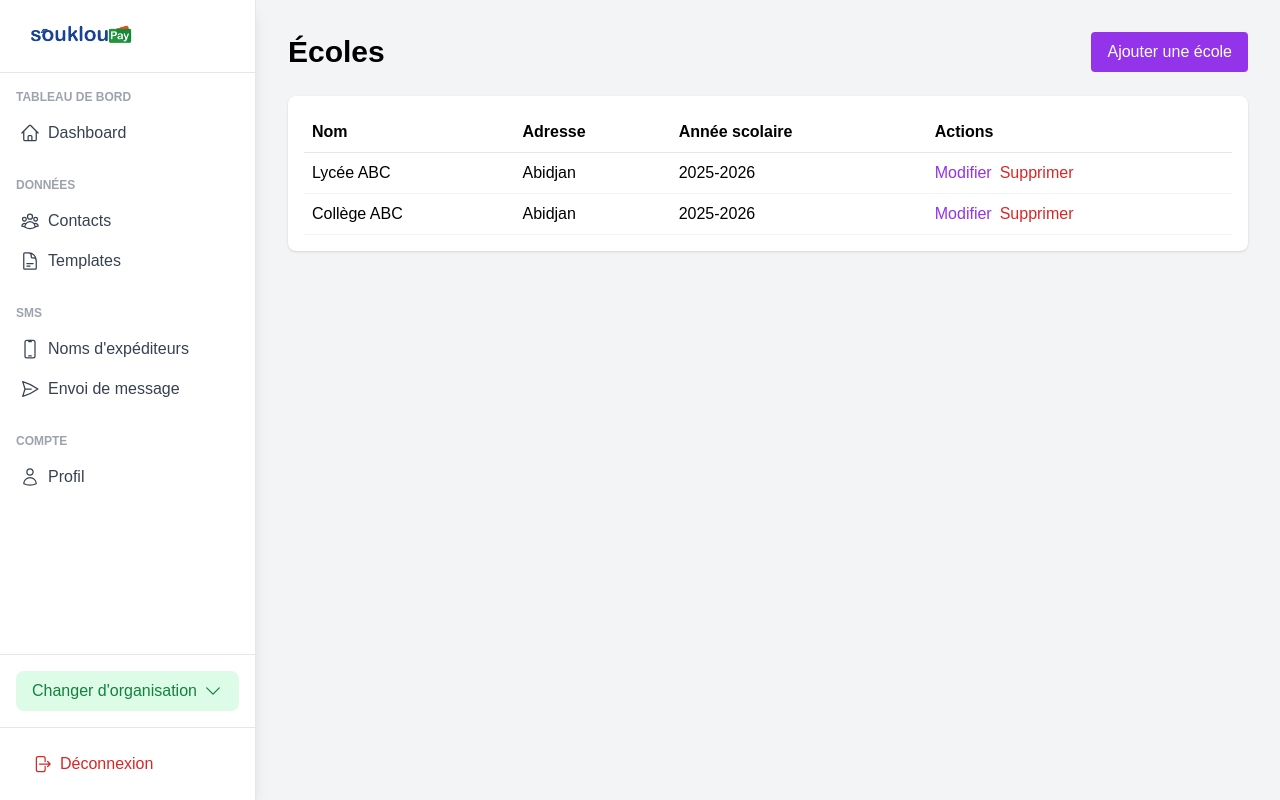
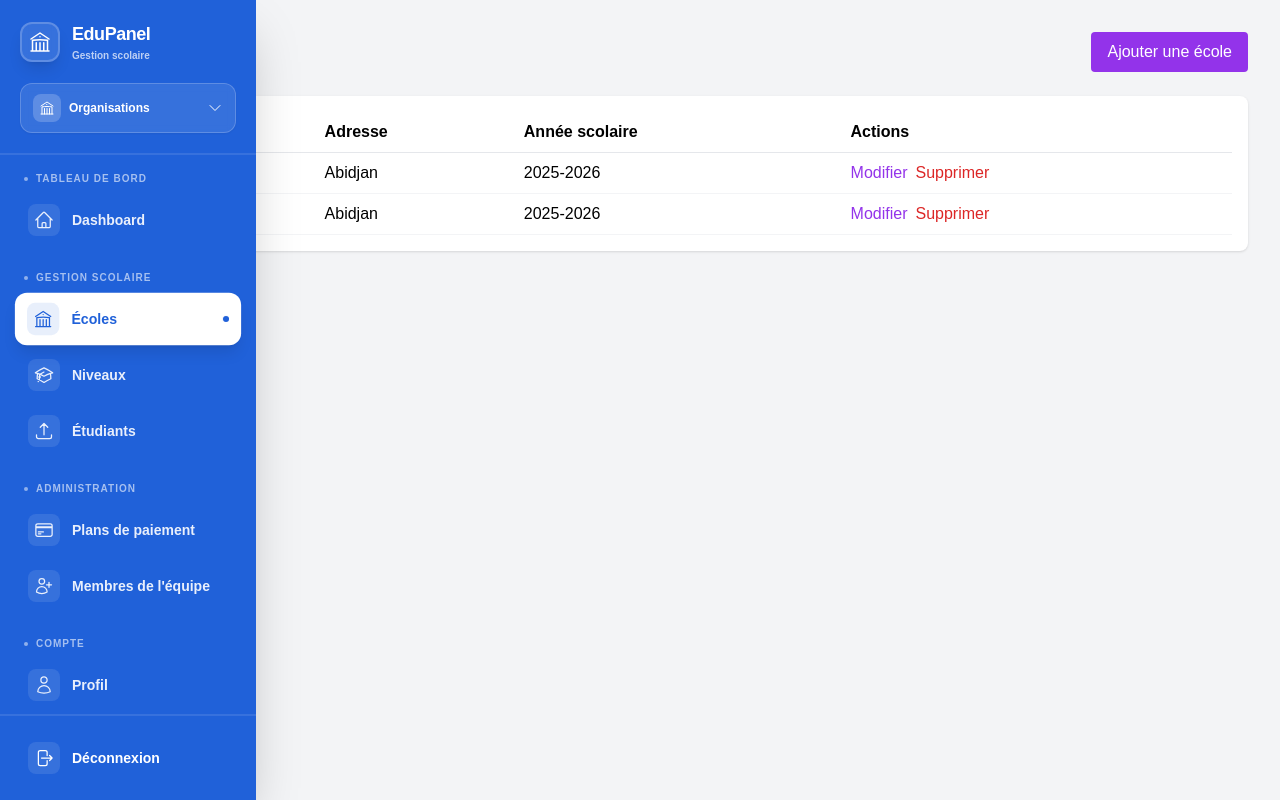
Before and after one commit to PaterneSeka1/SOUKLOU, a React app in the folder frontend/: page /admin/schools in a window 1280 px wide. Built offline with nearby package versions, Linux system fonts and the light colour scheme; the HTML template or start-up script is replaced by a standard one.

Commit message:
[UPDATE] : update sidebar to change style

```diff
--- a/frontend/src/components/admin/Sidebar.tsx
+++ b/frontend/src/components/admin/Sidebar.tsx
@@ -2,11 +2,12 @@ import { useState, useRef, useEffect } from "react"
 import { Link, useRouterState } from "@tanstack/react-router"
 import {
   HomeIcon,
-  UserGroupIcon,
-  DocumentTextIcon,
-  DevicePhoneMobileIcon,
-  PaperAirplaneIcon,
-  UserIcon, // icône profil
+  BuildingLibraryIcon,
+  AcademicCapIcon,
+  ArrowUpTrayIcon,
+  CreditCardIcon,
+  UserPlusIcon,
+  UserIcon,
   ArrowRightOnRectangleIcon,
   Bars3Icon,
   XMarkIcon,
@@ -20,221 +21,314 @@ export function Sidebar() {
   const menuRef = useRef<HTMLDivElement>(null)
   const dropdownRef = useRef<HTMLDivElement>(null)
 
-  // Simulons l’utilisateur avec ses organisations
+  const pathname = useRouterState({
+    select: (state) => state.location.pathname,
+  })
+
+  // 🔹 Fake user/orgs (à remplacer par ton store plus tard)
   const user = {
     organizations: [
       { id: "1", name: "Groupe Scolaire ABC" },
-      { id: "2", name: "Groupe Scolaire XYZ" },
-      { id: "3", name: "École Primaire 123" },
-      { id: "4", name: "Lycée DEF" },
-      { id: "5", name: "Collège LMN" },
-      { id: "6", name: "École GHI" },
+      { id: "2", name: "Lycée Moderne XYZ" },
+      { id: "3", name: "Collège Privé DEF" },
     ],
   }
 
-  const pathname = useRouterState({ select: (state) => state.location.pathname })
+  const hasMultipleOrgs = user.organizations.length > 1
 
+  // 🔹 Sections alignées avec Actions rapides
   const sections = [
-    { title: "Tableau de bord", links: [{ label: "Dashboard", icon: HomeIcon, to: "/admin/dashboard" }] },
     {
-      title: "Données",
+      title: "Tableau de bord",
+      links: [{ label: "Dashboard", icon: HomeIcon, to: "/admin/dashboard" }],
+    },
+    {
+      title: "Gestion scolaire",
       links: [
-        { label: "Contacts", icon: UserGroupIcon, to: "/admin/contacts" },
-        { label: "Templates", icon: DocumentTextIcon, to: "/admin/templates" },
+        {
+          label: "Écoles",
+          icon: BuildingLibraryIcon,
+          to: "/admin/schools",
+        },
+        {
+          label: "Niveaux",
+          icon: AcademicCapIcon,
+          to: "/admin/grades",
+        },
+        {
+          label: "Étudiants",
+          icon: ArrowUpTrayIcon,
+          to: "/admin/students",
+        },
       ],
     },
     {
-      title: "SMS",
+      title: "Administration",
       links: [
-        { label: "Noms d'expéditeurs", icon: DevicePhoneMobileIcon, to: "/admin/senders" },
-        { label: "Envoi de message", icon: PaperAirplaneIcon, to: "/admin/send-message" },
+        {
+          label: "Plans de paiement",
+          icon: CreditCardIcon,
+          to: "/admin/payments/plans",
+        },
+        {
+          label: "Membres de l'équipe",
+          icon: UserPlusIcon,
+          to: "/admin/teams",
+        },
       ],
     },
-    { title: "Compte", links: [{ label: "Profil", icon: UserIcon, to: "/admin/settings" }] },
+    {
+      title: "Compte",
+      links: [{ label: "Profil", icon: UserIcon, to: "/admin/profil" }],
+    },
   ]
 
-  // Animation slide mobile
+  // 🔹 Animation mobile
   const [menuHeight, setMenuHeight] = useState(0)
   useEffect(() => {
     if (menuRef.current) setMenuHeight(menuRef.current.scrollHeight)
   }, [isOpen])
 
-  const handleSelectOrg = (orgId: string) => {
-    console.log("Organisation sélectionnée :", orgId)
+  // 🔹 Fermer dropdown org au clic extérieur
+  useEffect(() => {
+    const handler = (e: MouseEvent) => {
+      if (dropdownRef.current && !dropdownRef.current.contains(e.target as Node)) {
+        setOrgDropdownOpen(false)
+      }
+    }
+    if (orgDropdownOpen) document.addEventListener("mousedown", handler)
+    return () => document.removeEventListener("mousedown", handler)
+  }, [orgDropdownOpen])
+
+  const handleSelectOrg = (id: string) => {
+    console.log("Organisation sélectionnée :", id)
     setOrgDropdownOpen(false)
     setIsOpen(false)
   }
 
-  const hasMultipleOrgs = user.organizations.length > 1
-
-  // 🔹 Fermeture automatique si clic à l'extérieur
-  useEffect(() => {
-    const handleClickOutside = (event: MouseEvent) => {
-      if (dropdownRef.current && !dropdownRef.current.contains(event.target as Node)) {
-        setOrgDropdownOpen(false)
-      }
-    }
-    if (orgDropdownOpen) document.addEventListener("mousedown", handleClickOutside)
-    return () => document.removeEventListener("mousedown", handleClickOutside)
-  }, [orgDropdownOpen])
-
-  const OrgButton = ({ mobile = false }: { mobile?: boolean }) => (
-    <div className={`px-4 py-4 border-t relative`}>
+  const OrgButton = () => (
+    <div className="relative" ref={dropdownRef}>
       {hasMultipleOrgs ? (
         <>
           <button
             onClick={() => setOrgDropdownOpen(!orgDropdownOpen)}
-            className="flex items-center justify-between w-full px-4 py-2 rounded-lg bg-green-100 text-green-700 hover:bg-green-200 font-medium transition"
+            className="flex items-center justify-between w-full px-3 py-2.5 rounded-xl bg-white/10 text-white hover:bg-white/20 font-semibold transition-all duration-300 hover:scale-[1.01] border border-white/20 shadow-sm backdrop-blur-sm"
           >
-            <span>Changer d'organisation</span>
-            <ChevronDownIcon
-              className={`w-5 h-5 transition-transform ${orgDropdownOpen ? "rotate-180" : ""}`}
-            />
+            <div className="flex items-center gap-2">
+              <div className="w-7 h-7 rounded-lg bg-white/20 flex items-center justify-center">
+                <BuildingLibraryIcon className="w-4 h-4" />
+              </div>
+              <span className="text-xs">Organisations</span>
+            </div>
+            <ChevronDownIcon className={`w-4 h-4 transition-transform duration-300 ${orgDropdownOpen ? "rotate-180" : ""}`} />
           </button>
-
           {orgDropdownOpen && (
-            <>
-              {/* Overlay */}
-              <div className="fixed inset-0 bg-black bg-opacity-20 z-40" />
-
-              {/* Panel dropdown au-dessus du bouton */}
-              <div
-                ref={dropdownRef}
-                className="absolute left-0 bottom-full mb-2 w-64 max-h-80 overflow-y-auto bg-white border rounded shadow-lg z-50"
-              >
-                {user.organizations.map((org) => (
+            <div className="absolute top-full left-0 right-0 mt-2 bg-white rounded-xl shadow-2xl border border-gray-200 overflow-hidden z-50 animate-in fade-in slide-in-from-top-2 duration-200">
+              {user.organizations.map((org, index) => (
                 <button
                   key={org.id}
                   onClick={() => handleSelectOrg(org.id)}
-                    className="block w-full text-left px-4 py-2 hover:bg-gray-100 transition"
+                  className={`w-full text-left px-3 py-2.5 hover:bg-gray-50 transition-all duration-200 text-xs font-medium text-gray-700 hover:text-[#2061D9] ${
+                    index !== user.organizations.length - 1 ? "border-b border-gray-100" : ""
+                  }`}
                 >
+                  <div className="flex items-center gap-2">
+                    <div className="w-1.5 h-1.5 rounded-full bg-[#2061D9]"></div>
                     {org.name}
+                  </div>
                 </button>
               ))}
             </div>
-            </>
           )}
         </>
       ) : (
-        <Link
-          to="/admin/organizations/add"
-          className="flex items-center gap-2 w-full px-4 py-2 rounded-lg bg-green-100 text-green-700 hover:bg-green-200 font-medium transition"
-        >
-          <PlusIcon className="w-5 h-5" />
-          Ajouter une organisation
-        </Link>
+        <button className="flex items-center justify-center gap-2 w-full px-3 py-2.5 rounded-xl bg-white/10 text-white hover:bg-white/20 font-semibold transition-all duration-300 hover:scale-[1.01] border border-white/20 shadow-sm backdrop-blur-sm">
+          <div className="w-7 h-7 rounded-lg bg-white/20 flex items-center justify-center">
+            <PlusIcon className="w-4 h-4" />
+          </div>
+          <span className="text-xs">Ajouter organisation</span>
+        </button>
       )}
     </div>
   )
 
   return (
     <>
-      {/* Navbar mobile */}
-      <header className="lg:hidden fixed top-0 left-0 right-0 bg-white border-b shadow z-50 flex items-center justify-between px-4 py-3">
-        <div className="text-[#2061D9] font-bold text-xl">
-          <img src="/logo2.png" alt="Logo" className="h-8" />
+      {/* 🔹 NAVBAR MOBILE */}
+      <div className="lg:hidden fixed top-0 left-0 right-0 z-50 bg-white shadow-lg px-6 py-5 flex items-center justify-between border-b-2 border-gray-100">
+        <div className="flex items-center gap-3">
+          <div className="w-12 h-12 rounded-2xl bg-[#2061D9] flex items-center justify-center shadow-lg">
+            <BuildingLibraryIcon className="w-7 h-7 text-white" />
+          </div>
+          <div>
+            <div className="text-xl font-bold text-gray-900 tracking-tight">EduPanel</div>
+            <div className="text-xs text-gray-500 font-medium">Gestion scolaire</div>
+          </div>
         </div>
         <button
           onClick={() => setIsOpen(!isOpen)}
-          className="p-2 bg-[#2061D9] text-white rounded-lg"
+          className="p-3 rounded-2xl bg-gray-100 text-gray-700 hover:bg-gray-200 transition-all duration-200 border-2 border-gray-200 hover:scale-110"
         >
           {isOpen ? <XMarkIcon className="w-6 h-6" /> : <Bars3Icon className="w-6 h-6" />}
         </button>
-      </header>
+      </div>
 
-      {/* Overlay mobile */}
+      {/* 🔹 OVERLAY MOBILE */}
       {isOpen && (
         <div
-          className="lg:hidden fixed inset-0 bg-black bg-opacity-30 z-30"
+          className="lg:hidden fixed inset-0 bg-black/60 backdrop-blur-sm z-40 transition-opacity duration-300"
           onClick={() => setIsOpen(false)}
         />
       )}
 
-      {/* Menu mobile */}
+      {/* 🔹 MENU MOBILE */}
       <div
-        className="lg:hidden fixed top-16 left-0 right-0 overflow-hidden transition-all duration-300 ease-in-out z-40"
-        style={{ maxHeight: isOpen ? `${menuHeight}px` : "0px" }}
+        ref={menuRef}
+        style={{
+          maxHeight: isOpen ? `${menuHeight}px` : "0px",
+        }}
+        className="lg:hidden fixed top-[88px] left-0 right-0 z-40 bg-white overflow-hidden transition-all duration-300 ease-out shadow-2xl border-b-2 border-gray-200"
       >
-        <div ref={menuRef} className="bg-white border-b shadow">
+        <div className="p-6 space-y-6">
+          <OrgButton />
+
           {sections.map((section) => (
-            <div key={section.title} className="py-2 border-t first:border-t-0">
-              <p className="text-gray-400 uppercase text-xs font-semibold px-4 mb-1">{section.title}</p>
+            <div key={section.title} className="space-y-3">
+              <div className="flex items-center gap-2 px-2">
+                <div className="h-1 w-1 rounded-full bg-[#2061D9]"></div>
+                <div className="text-xs font-bold text-gray-500 uppercase tracking-widest">
+                  {section.title}
+                </div>
+              </div>
+              <div className="space-y-2">
                 {section.links.map((link) => {
                   const isActive = pathname.startsWith(link.to)
                   return (
                     <Link
-                    key={link.label}
+                      key={link.to}
                       to={link.to}
                       onClick={() => setIsOpen(false)}
-                    className={`flex items-center gap-2 px-4 py-2 rounded-lg transition
-                      ${isActive ? "bg-[#2061D9]/10 text-[#2061D9] font-semibold" : "text-gray-700 hover:bg-gray-100 hover:text-[#2061D9]"}`}
+                      className={`group flex items-center gap-4 px-5 py-4 rounded-2xl transition-all duration-300 ${
+                        isActive
+                          ? "bg-[#2061D9] text-white shadow-xl shadow-[#2061D9]/30 scale-[1.01]"
+                          : "text-gray-700 hover:bg-gray-50 hover:scale-[1.01] border-2 border-transparent hover:border-gray-200"
+                      }`}
                     >
-                    <link.icon className="w-5 h-5" />
-                    {link.label}
+                      <div className={`w-10 h-10 rounded-xl flex items-center justify-center transition-all duration-300 ${
+                        isActive
+                          ? "bg-white/20 backdrop-blur-sm"
+                          : "bg-gray-100 group-hover:bg-gray-200"
+                      }`}>
+                        <link.icon className={`w-6 h-6 transition-transform duration-300 ${isActive ? "" : "group-hover:scale-110"}`} />
+                      </div>
+                      <span className="font-semibold">{link.label}</span>
+                      {isActive && (
+                        <div className="ml-auto w-2 h-2 rounded-full bg-white"></div>
+                      )}
                     </Link>
                   )
                 })}
               </div>
+            </div>
           ))}
 
-          {/* Organisation mobile */}
-          <OrgButton mobile />
-
-          {/* Déconnexion */}
-          <div className="px-4 py-4 border-t">
-            <button
-              onClick={() => console.log("Déconnexion")}
-              className="flex items-center gap-2 w-full px-4 py-2 rounded-lg hover:bg-red-50 transition text-red-600 font-medium"
-            >
-              <ArrowRightOnRectangleIcon className="w-5 h-5" />
+          <button className="flex items-center gap-4 px-5 py-4 rounded-2xl text-red-600 hover:bg-red-50 transition-all duration-300 w-full font-semibold border-2 border-transparent hover:border-red-200 hover:shadow-lg hover:shadow-red-500/10">
+            <div className="w-10 h-10 rounded-xl bg-red-100 flex items-center justify-center">
+              <ArrowRightOnRectangleIcon className="w-6 h-6" />
+            </div>
             Déconnexion
           </button>
         </div>
       </div>
+
+      {/* 🔹 SIDEBAR DESKTOP */}
+      <aside className="hidden lg:flex lg:flex-col fixed left-0 top-0 h-screen w-64 bg-[#2061D9] shadow-2xl z-30">
+        {/* Header */}
+        <div className="p-5 border-b-2 border-white/10">
+          <div className="flex items-center gap-3 mb-5">
+            <div className="w-10 h-10 rounded-xl bg-white/10 backdrop-blur-sm shadow-lg flex items-center justify-center border-2 border-white/20">
+              <BuildingLibraryIcon className="w-6 h-6 text-white" />
+            </div>
+            <div>
+              <div className="text-lg font-bold text-white tracking-tight">
+                EduPanel
+              </div>
+              <div className="text-[10px] text-white/70 font-semibold">Gestion scolaire</div>
+            </div>
+          </div>
+          <OrgButton />
         </div>
 
-      {/* Sidebar desktop */}
-      <aside className="hidden lg:flex lg:flex-col w-64 bg-white border-r shadow-lg h-screen sticky top-0">
-        <div className="px-6 py-4 border-b">
-          <img src="/logo2.png" alt="Logo" className="h-10" />
+        {/* Navigation */}
+        <nav className="flex-1 overflow-y-auto p-4 space-y-6 custom-scrollbar">
+          {sections.map((section) => (
+            <div key={section.title} className="space-y-1.5">
+              <div className="flex items-center gap-2 px-2 mb-2">
+                <div className="h-1 w-1 rounded-full bg-white/50"></div>
+                <div className="text-[10px] font-bold text-white/60 uppercase tracking-widest">
+                  {section.title}
                 </div>
-
-        <nav className="flex-1 overflow-y-auto px-2 py-4 space-y-6">
-          {sections.map((section) => (
-            <div key={section.title}>
-              <p className="text-gray-400 uppercase text-xs font-semibold px-2 mb-2">{section.title}</p>
+              </div>
+              <div className="space-y-1">
                 {section.links.map((link) => {
                   const isActive = pathname.startsWith(link.to)
                   return (
                     <Link
-                    key={link.label}
+                      key={link.to}
                       to={link.to}
-                    className={`flex items-center gap-2 px-3 py-2 rounded-lg transition
-                      ${isActive ? "bg-[#2061D9]/10 text-[#2061D9] font-semibold" : "text-gray-700 hover:bg-gray-100 hover:text-[#2061D9]"}`}
+                      className={`group flex items-center gap-3 px-3 py-2.5 rounded-xl transition-all duration-300 ${
+                        isActive
+                          ? "bg-white text-[#2061D9] shadow-lg scale-[1.01]"
+                          : "text-white/90 hover:bg-white/10 hover:scale-[1.01]"
+                      }`}
                     >
-                    <link.icon className="w-5 h-5" />
-                    {link.label}
+                      <div className={`w-8 h-8 rounded-lg flex items-center justify-center transition-all duration-300 ${
+                        isActive
+                          ? "bg-[#2061D9]/10"
+                          : "bg-white/10 group-hover:bg-white/20"
+                      }`}>
+                        <link.icon className={`w-5 h-5 transition-transform duration-300 ${isActive ? "" : "group-hover:scale-110"}`} />
+                      </div>
+                      <span className="font-semibold text-sm flex-1">{link.label}</span>
+                      {isActive && (
+                        <div className="w-1.5 h-1.5 rounded-full bg-[#2061D9] animate-pulse"></div>
+                      )}
                     </Link>
                   )
                 })}
               </div>
+            </div>
           ))}
         </nav>
 
-        {/* Organisation desktop */}
-        <OrgButton />
-
-        {/* Déconnexion */}
-        <div className="px-4 py-4 border-t">
-          <button
-            onClick={() => console.log("Déconnexion")}
-            className="flex items-center gap-2 w-full px-4 py-2 rounded-lg hover:bg-red-50 transition text-red-600 font-medium"
-          >
-            <ArrowRightOnRectangleIcon className="w-5 h-5" />
-            Déconnexion
+        {/* Footer */}
+        <div className="p-4 border-t-2 border-white/10">
+          <button className="group flex items-center gap-3 px-3 py-2.5 rounded-xl text-white hover:bg-white/10 transition-all duration-300 w-full font-semibold hover:scale-[1.01]">
+            <div className="w-8 h-8 rounded-lg bg-white/10 flex items-center justify-center group-hover:bg-white/20 group-hover:scale-110 transition-all duration-300">
+              <ArrowRightOnRectangleIcon className="w-5 h-5 group-hover:translate-x-0.5 transition-transform" />
+            </div>
+            <span className="text-sm">Déconnexion</span>
           </button>
         </div>
       </aside>
+
+      <style jsx>{`
+        .custom-scrollbar::-webkit-scrollbar {
+          width: 8px;
+        }
+        .custom-scrollbar::-webkit-scrollbar-track {
+          background: transparent;
+          margin: 8px 0;
+        }
+        .custom-scrollbar::-webkit-scrollbar-thumb {
+          background: rgba(255, 255, 255, 0.2);
+          border-radius: 10px;
+          border: 2px solid transparent;
+        }
+        .custom-scrollbar::-webkit-scrollbar-thumb:hover {
+          background: rgba(255, 255, 255, 0.3);
+        }
+      `}</style>
     </>
   )
 }
--- a/frontend/src/routes/register.tsx
+++ b/frontend/src/routes/register.tsx
@@ -25,7 +25,7 @@ function RegisterPage() {
       <div className="hidden lg:flex w-1/2 bg-gradient-to-br from-[#2061D9] to-[#2061D9] items-center justify-center">
         <div className="text-center text-white space-y-6">
           <img src="/logo1.png" alt="Logo" className="mx-auto h-20 w-auto" />
-          <div className="text-4xl font-bold">SOUKLOU</div>
+          {/* <div className="text-4xl font-bold">SOUKLOU</div> */}
           <h1 className="text-4xl font-extrabold">
             Votre plateforme de
             <br />
```
Also changed, not shown: frontend/src/routes/onboarding.tsx (+99 -35 lines). Lines whose indentation alone changed are shown as unchanged.
